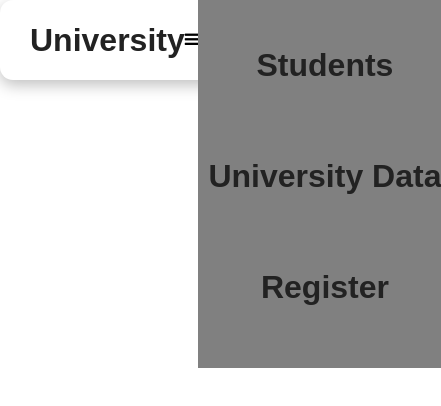
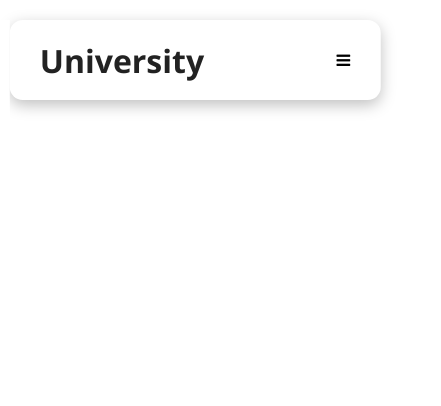
Before and after one commit to ramya1631/project-unit-university-data-with-chatbot-ramya-k, a React (Vite) app in the folder university-data/: page / in a window 390 px wide. Shown: the top 406 px of the page, 441 px wide, since content can reach past the window. Built offline with nearby package versions, Linux system fonts and the light colour scheme.

Commit message:
added icons

```diff
--- a/university-data/src/App.jsx
+++ b/university-data/src/App.jsx
@@ -4,7 +4,8 @@ import Navbar from './components/Navbar';
 function App() {
   return (
     <div className="App">
-    <Navbar/>
+           <Navbar/>
+
     </div>
   );
 }
--- a/university-data/src/components/MenuItems.js
+++ b/university-data/src/components/MenuItems.js
@@ -3,7 +3,7 @@ export const MenuItems=[
 title:"Home",
 url:"/",
 cName:"nav-links",
-icon:"fa fa-house",
+icon:"fa fa-home",
 },
 {
 title:"About",
@@ -27,7 +27,7 @@ icon:"fa fa-briefcase",
 title:"Register",
 url:"/register",
 cName:"nav-links",
-icon:"fa fa-contact",
+icon:"fa fa-user-plus",
 },
 ]
 export default MenuItems;
--- a/university-data/src/components/Navbar.jsx
+++ b/university-data/src/components/Navbar.jsx
@@ -18,11 +18,11 @@ return(
 <i className={this.state.clicked ? "fa fa-times": "fa fa-bars"}></i>
 </div>
 
-<ul className="nav-menu">
+<ul className={this.state.clicked ? "nav-menu active" : "nav-menu"}>
 {MenuItems.map((item,index)=>{
 return(
 <li key={index}>
-<a className="nav-links" href="/"><i className="{item.icon}"></i>{item.title}</a>
+<a className="nav-links" href="/"><i className={item.icon}></i>{item.title}</a>
 </li>
 )
 }
--- a/university-data/src/components/NavbarStyle.css
+++ b/university-data/src/components/NavbarStyle.css
@@ -7,6 +7,11 @@
   width: 95%;
   height: 80px;
   border-radius: 13px;
+  position:fixed;
+  top:20px;
+  left:50%;
+  transform:translate(-50%);
+  Z-index:9999;
 }
 
 .navbar-logo {
@@ -42,27 +47,56 @@
   color: #fff;
   border-radius: 4px;
 }
+.menu-icons
+{
+display:none;
+}
 
-@media screen and (max-width: 850px) {
-  .nav-menu {
+@media screen and (max-width: 850px)
+{
+.nav-links{
+z-index:99;
+}
+.nav-menu {
     display: flex;
     flex-direction: column;
     justify-content: flex-start;
-    background-color: grey;
+    background: #fff;
     width: 100%;
     height: auto;
+    position:absolute;
     top: 0;
-    left: 0;
+    left: -100%;
     opacity: 1;
     align-items: stretch;
     padding: 80px 0 30px 0;
     margin: 0;
+
   }
-
+  .nav-menu.active
+  {
+left:0;
+opacity:1;
+Z-index:-1;
+transition:0.3s ease-in-out;
+  }
   .nav-links {
     display: block;
     width: 100%;
     font-size: 2rem;
     padding: 2rem 0;
   }
+  .nav-links:hover{
+  background:#091594;
+  transition:none;
+
+  }
+.menu-icons{
+display:block;
+cursor:pointer;
+
 }
+
+
+
+}
--- a/university-data/src/style.css
+++ b/university-data/src/style.css
@@ -3,7 +3,7 @@
 margin:0;
 padding:0;
 box-sizing:border-box;
-font-family:sans-serif;
+  font-family: 'Segoe UI', Tahoma, Geneva, Verdana, sans-serif;
 }
 .App
 {
```
